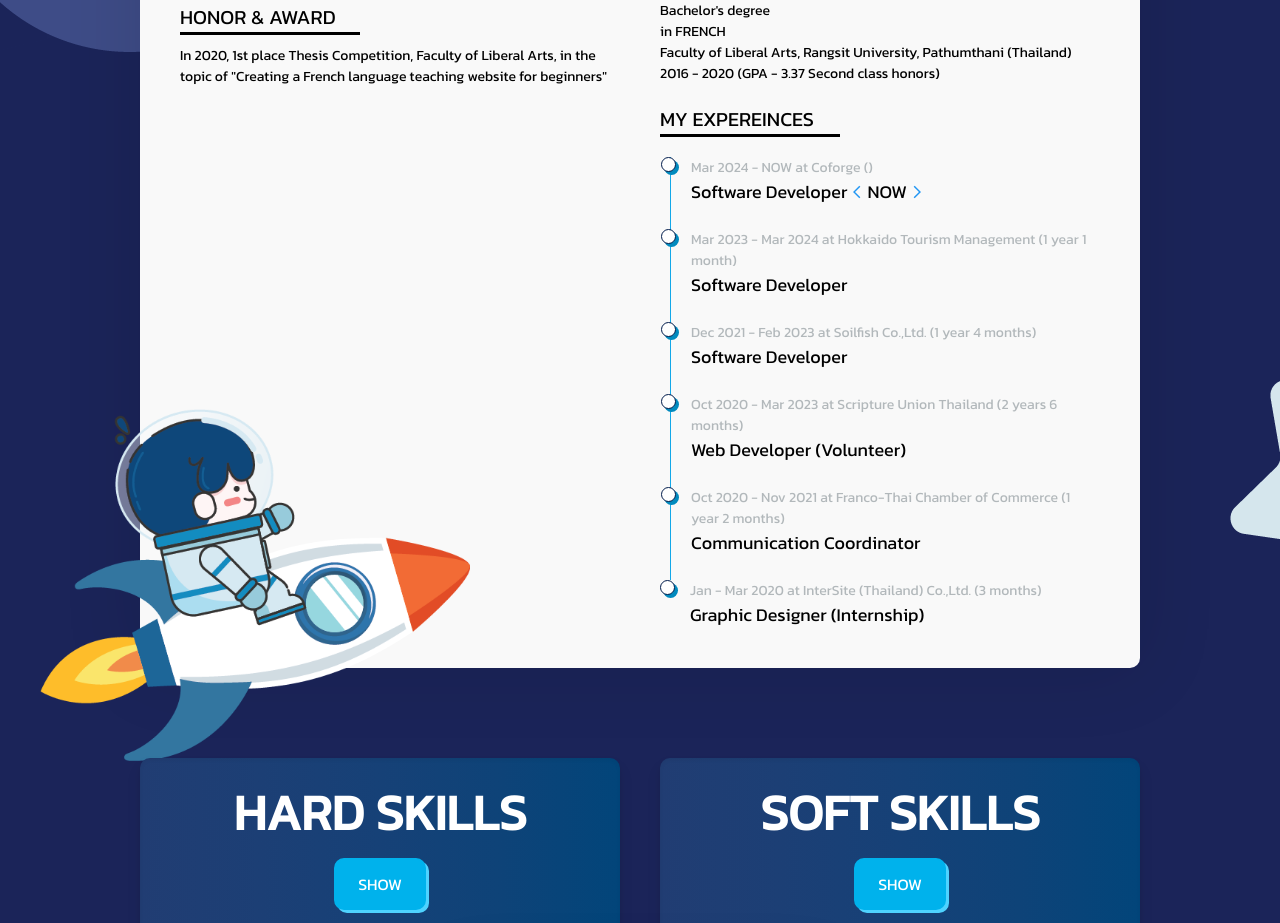
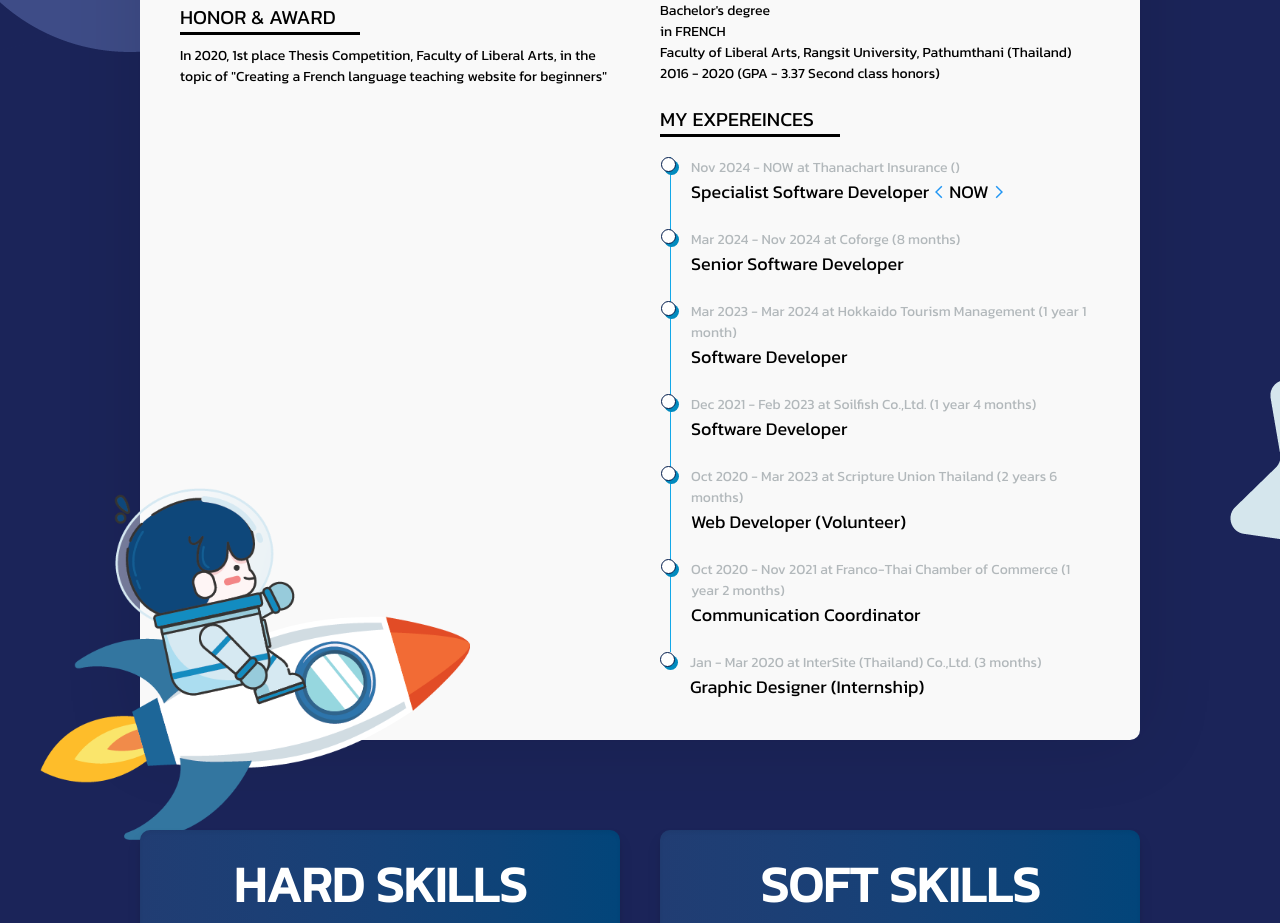
Before and after one commit to HustlerXIV/myweb, a Next.js app: page / in a window 1280 px wide. Shown: the part 968-1891 px from the top of the page. Built offline with nearby package versions, Linux system fonts and the light colour scheme.

Commit message:
Added new Timeline

```diff
--- a/components/TimeLine.js
+++ b/components/TimeLine.js
@@ -6,12 +6,20 @@ import { dateDifference, getCurrentDate } from "@utils/date";
 
 const experiences = [
   {
-    name: "Software Developer",
-    year: "Mar 2024 - NOW",
+    name: "Specialist Software Developer",
+    year: "Nov 2024 - NOW",
     startDate: "2024-03-15",
     endDate: getCurrentDate(),
+    company: "Thanachart Insurance",
+    finished: false,
+  },
+  {
+    name: "Senior Software Developer",
+    year: "Mar 2024 - Nov 2024",
+    startDate: "2024-03-15",
+    endDate: "2024-11-01",
     company: "Coforge",
-    finished: false,
+    finished: true,
   },
   {
     name: "Software Developer",
```
